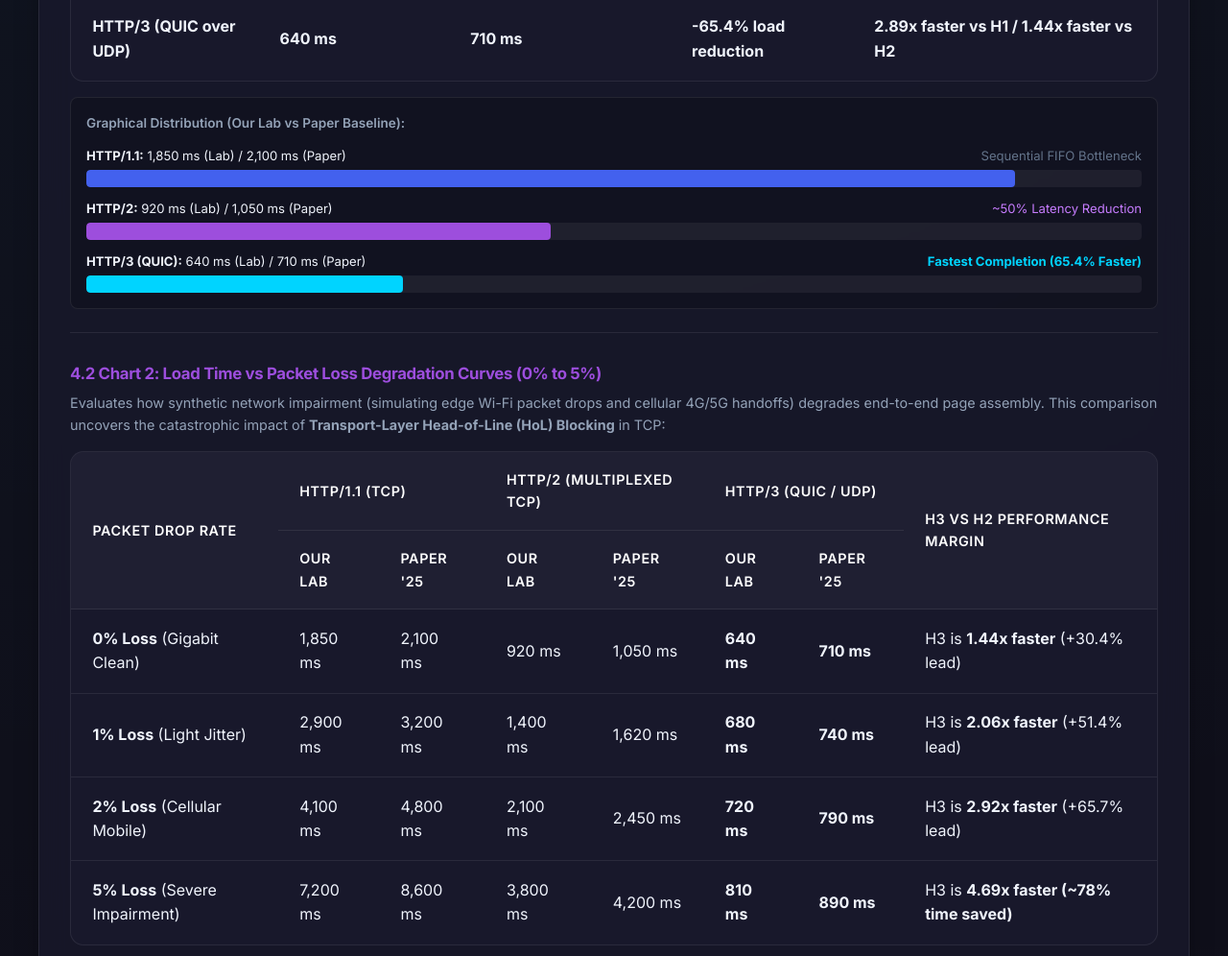
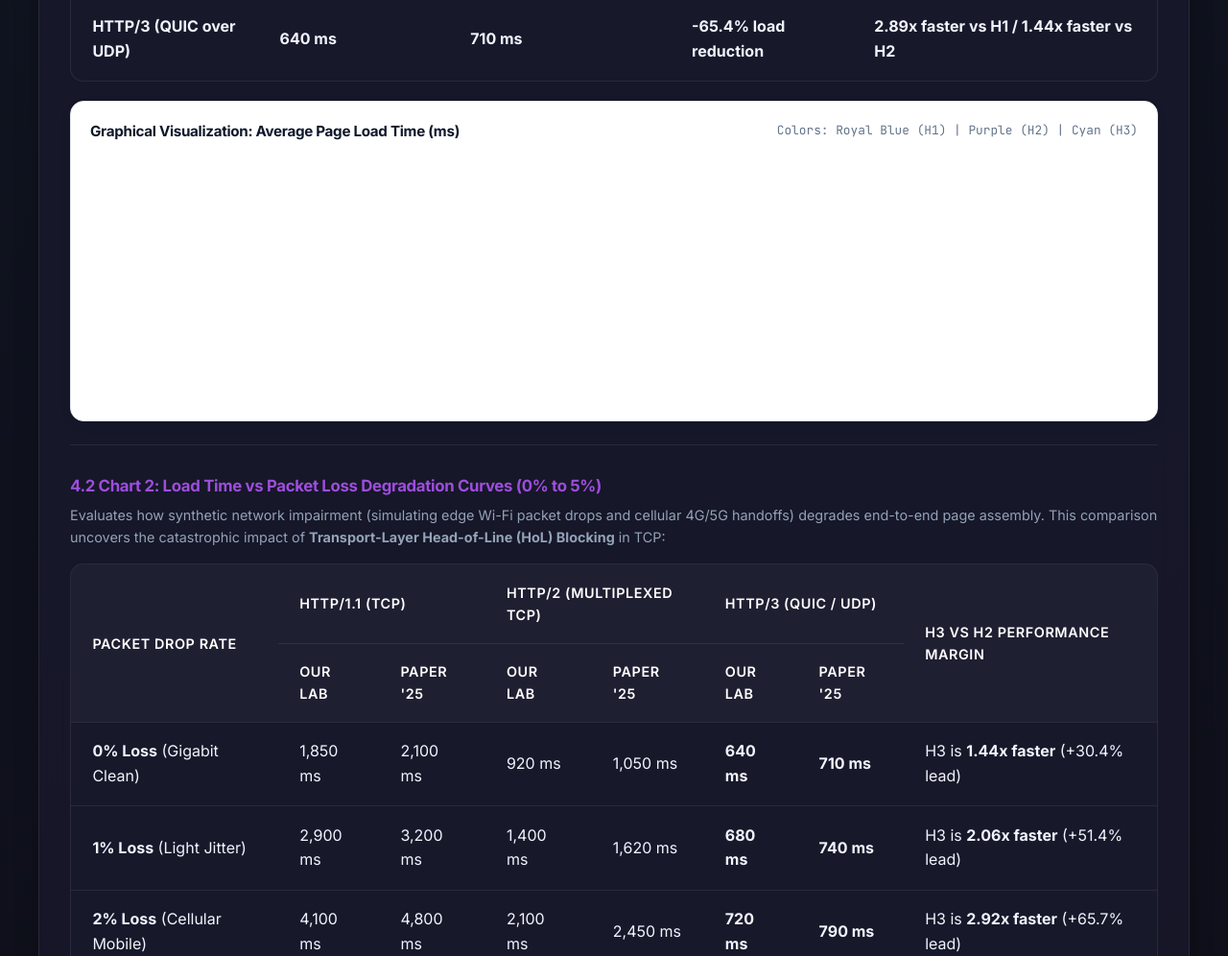
Before and after one commit to Jeetchavan02/CN-Miniproject, a plain HTML site: page conclusion.html in a window 1280 px wide. Shown: the part 2941-3937 px from the top of the page at 96% size. Drawn offline with nearby package versions, Linux system fonts and the light colour scheme.

Commit message:
Incorporate complete benchmark charts, datasets, and comparative analyses into evaluation report

```diff
--- a/conclusion.html
+++ b/conclusion.html
@@ -7,6 +7,8 @@
   <title>Comprehensive Mini Project Report | HTTP/1.1 vs HTTP/2 vs HTTP/3</title>
   <meta name="description" content="Official academic mini-project report for Computer Networks: Performance Comparison of HTTP/1.1 vs HTTP/2 vs HTTP/3 (QUIC) based on Mücke et al., ACM CoNEXT 2025. FR. CRCE.">
   <link rel="stylesheet" href="css/style.css">
+  <!-- Chart.js CDN for Report Visualizations -->
+  <script src="https://cdn.jsdelivr.net/npm/chart.js"></script>
 </head>
 <body>
 
@@ -248,38 +250,14 @@
           </table>
         </div>
 
-        <!-- Visual Bar Chart Representation -->
-        <div style="margin-top: 1rem; background: rgba(0,0,0,0.2); padding: 1rem; border-radius: var(--radius-sm); border: 1px solid var(--border-glass);">
-          <div style="font-size: 0.85rem; font-weight: 600; color: var(--text-muted); margin-bottom: 0.75rem;">Graphical Distribution (Our Lab vs Paper Baseline):</div>
-
-          <div style="margin-bottom: 0.75rem;">
-            <div style="display: flex; justify-content: space-between; font-size: 0.82rem; margin-bottom: 0.25rem;">
-              <span><strong>HTTP/1.1:</strong> 1,850 ms (Lab) / 2,100 ms (Paper)</span>
-              <span style="color: var(--text-dim);">Sequential FIFO Bottleneck</span>
-            </div>
-            <div style="background: rgba(255,255,255,0.06); height: 18px; border-radius: 4px; overflow: hidden; position: relative;">
-              <div style="background: #4361ee; width: 88%; height: 100%; border-radius: 4px;"></div>
-            </div>
+        <!-- Chart 1 Interactive Canvas & Visualizer -->
+        <div class="chart-card" style="margin-top: 1.25rem; background: #ffffff; border: 1.5px solid #e2e8f0; border-radius: var(--radius-md); padding: 1.25rem; box-shadow: 0 4px 15px rgba(0,0,0,0.03);">
+          <div style="display: flex; justify-content: space-between; align-items: center; flex-wrap: wrap; gap: 0.5rem; margin-bottom: 0.75rem;">
+            <h5 style="margin: 0; font-size: 0.95rem; color: #0f172a; font-weight: 700;">Graphical Visualization: Average Page Load Time (ms)</h5>
+            <div style="font-size: 0.8rem; color: #64748b; font-family: var(--font-mono);">Colors: Royal Blue (H1) | Purple (H2) | Cyan (H3)</div>
           </div>
-
-          <div style="margin-bottom: 0.75rem;">
-            <div style="display: flex; justify-content: space-between; font-size: 0.82rem; margin-bottom: 0.25rem;">
-              <span><strong>HTTP/2:</strong> 920 ms (Lab) / 1,050 ms (Paper)</span>
-              <span style="color: #c77dff;">~50% Latency Reduction</span>
-            </div>
-            <div style="background: rgba(255,255,255,0.06); height: 18px; border-radius: 4px; overflow: hidden; position: relative;">
-              <div style="background: #9d4edd; width: 44%; height: 100%; border-radius: 4px;"></div>
-            </div>
-          </div>
-
-          <div>
-            <div style="display: flex; justify-content: space-between; font-size: 0.82rem; margin-bottom: 0.25rem;">
-              <span><strong>HTTP/3 (QUIC):</strong> 640 ms (Lab) / 710 ms (Paper)</span>
-              <span style="color: var(--accent-cyan); font-weight: 700;">Fastest Completion (65.4% Faster)</span>
-            </div>
-            <div style="background: rgba(255,255,255,0.06); height: 18px; border-radius: 4px; overflow: hidden; position: relative;">
-              <div style="background: var(--accent-cyan); width: 30%; height: 100%; border-radius: 4px;"></div>
-            </div>
+          <div class="chart-wrapper" style="position: relative; height: 260px; width: 100%;">
+            <canvas id="report-chart-avg-load"></canvas>
           </div>
         </div>
       </div>
@@ -370,6 +348,17 @@
             <div style="font-size: 0.84rem; color: var(--text-muted); line-height: 1.5;">
               Over the same 0% to 5% impairment, HTTP/3 rises from <strong>640 ms to only 810 ms (+26.5% delta)</strong>. Unaffected UDP streams proceed without wait, proving complete transport HoL immunity.
             </div>
+          </div>
+        </div>
+
+        <!-- Chart 2 Interactive Canvas & Line Plot -->
+        <div class="chart-card" style="margin-top: 1.25rem; background: #ffffff; border: 1.5px solid #e2e8f0; border-radius: var(--radius-md); padding: 1.25rem; box-shadow: 0 4px 15px rgba(0,0,0,0.03);">
+          <div style="display: flex; justify-content: space-between; align-items: center; flex-wrap: wrap; gap: 0.5rem; margin-bottom: 0.75rem;">
+            <h5 style="margin: 0; font-size: 0.95rem; color: #0f172a; font-weight: 700;">Graphical Visualization: Degradation Curves Under Loss (0% to 5%)</h5>
+            <div style="font-size: 0.8rem; color: #64748b; font-family: var(--font-mono);">Solid Curves: HTTP/1.1 (Blue) | HTTP/2 (Purple) | HTTP/3 (Cyan)</div>
+          </div>
+          <div class="chart-wrapper" style="position: relative; height: 280px; width: 100%;">
+            <canvas id="report-chart-loss"></canvas>
           </div>
         </div>
       </div>
```
